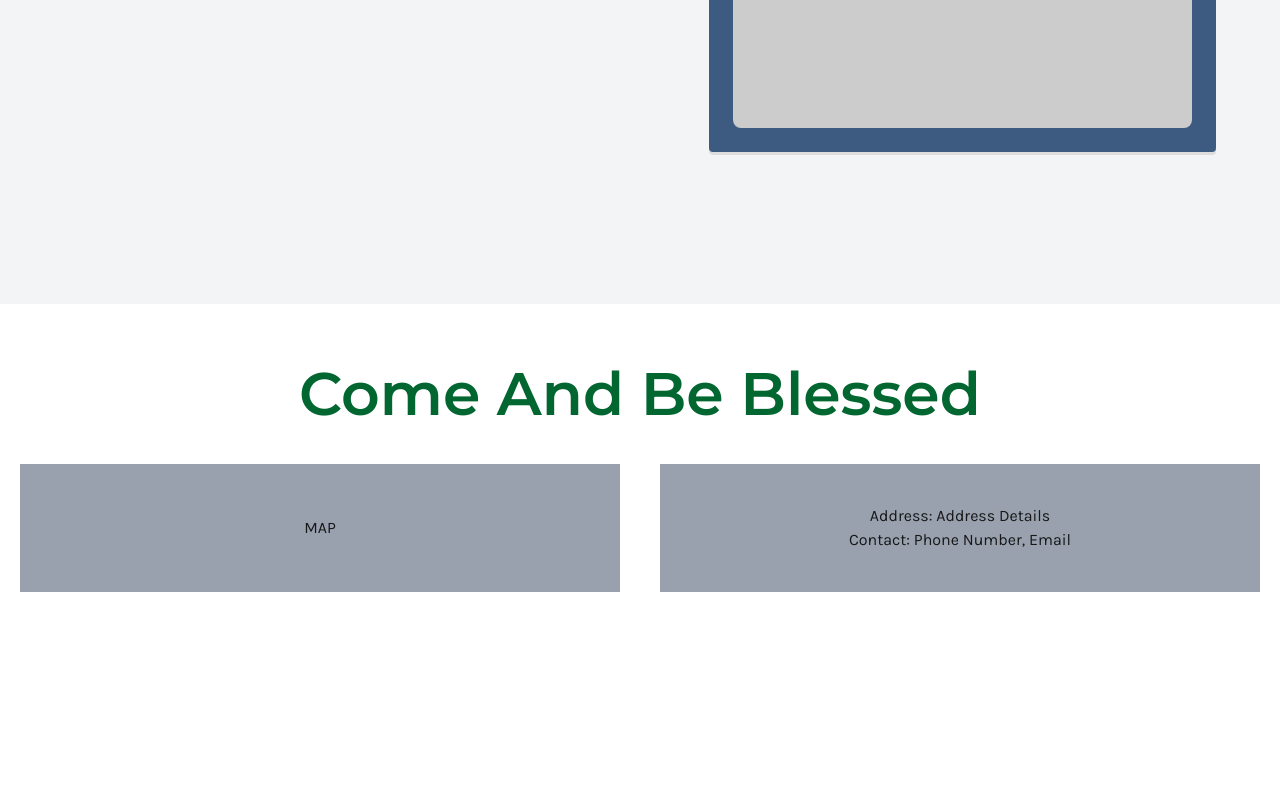
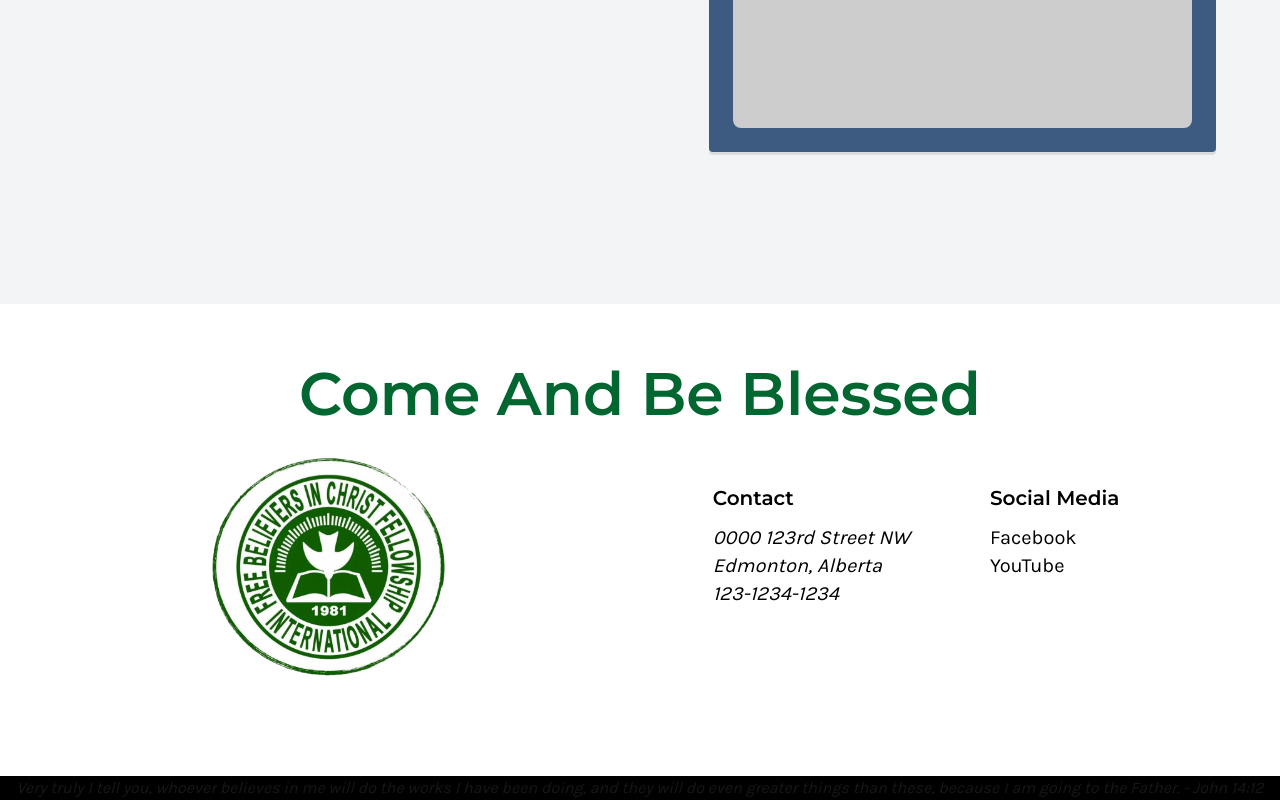
Before and after one commit to ksupa/church-website, a Next.js app: page /history in a window 1280 px wide. Shown: the part 3189-3989 px from the top of the page. Before the commit the page ends 3881 px from the top, so only its background shows below. Built offline with nearby package versions, Linux system fonts and the light colour scheme.

Commit message:
added footer information

```diff
--- a/app/components/Contact.jsx
+++ b/app/components/Contact.jsx
@@ -1,16 +1,62 @@
-import React from 'react'
+import React from "react";
+import logo from "../../assets/logo.webp";
+import Image from "next/image";
 
 export const Contact = () => {
   return (
-      <footer className="py-15 bg-white">
-        <h2 className="font-semibold text-center text-5xl lg:text-6xl text-green-800">Come And Be Blessed</h2>
-        <div className="max-w-7xl mx-auto px-5 py-10 grid md:grid-cols-2 gap-10">
-          <div className="bg-gray-400 content-center text-center p-10">MAP</div>
-          <div className="bg-gray-400 p-10 text-center">
-            <p>Address: Address Details</p>
-            <p>Contact: Phone Number, Email</p>
+    <footer className='pt-15 bg-white'>
+      <h2 className='font-semibold text-center text-4xl md:text-6xl text-green-800'>
+        Come And Be Blessed
+      </h2>
+      <div className='max-w-7xl mx-auto justify-center px-5 py-5 grid md:grid-cols-2'>
+        <Image
+          src={logo}
+          width={300}
+          height={300}
+          alt='FBCFI Logo'
+          className='mx-auto'
+        />
+
+        {/* Contact & Links */}
+        <div className='py-0 sm:py-10 text-black h-full mx-auto grid sm:grid-cols-2 gap-y-10 gap-x-0 sm:gap-x-20 sm:gap-y-0'>
+          <div>
+            <h3 className='font-semibold text-xl pb-3'>Contact</h3>
+            <address className='text-black text-xl'>
+              0000 123rd Street NW <br />
+              Edmonton, Alberta <br />
+              123-1234-1234
+            </address>
+          </div>
+          <div>
+            <h3 className='font-semibold text-xl pb-3'>Social Media</h3>
+            <ul className='text-xl'>
+              <li>
+                <a
+                  href='https://www.facebook.com/FBCFIEdmonton'
+                  target='_blank'>
+                  Facebook
+                </a>
+              </li>
+              <li>
+                <a
+                  href='https://www.youtube.com/@fbcfiedmonton5323'
+                  target='_blank'>
+                  YouTube
+                </a>
+              </li>
+            </ul>
           </div>
         </div>
-      </footer>
-  )
-}
+      </div>
+
+      {/*  */}
+      <div className='w-full bg-black mt-3'>
+        <p className='text-center px-2 italic text-sm sm:text-base'>
+          Very truly I tell you, whoever believes in me will do the works I have
+          been doing, and they will do even greater things than these, because I
+          am going to the Father. - John 14:12
+        </p>
+      </div>
+    </footer>
+  );
+};
--- a/app/components/ui/Card.jsx
+++ b/app/components/ui/Card.jsx
@@ -7,8 +7,8 @@ export const Card = ({ image, title, description, date }) => {
       <div className='bg-white rounded shadow-lg overflow-hidden p-5 fade-in h-full'>
         <Image
           src={image}
-          width={600}
-          height={400}
+          width={800}
+          height={600}
           alt='Event Image'
           className='rounded'
         />
--- a/app/page.js
+++ b/app/page.js
@@ -17,7 +17,7 @@ export default function Home() {
       />
 
       {/* Values */}
-      <section id='values' className='py-10 md:py-20 bg-gray-100'>
+      <section id='values' className='py-10 bg-gray-100'>
         <div className='max-w-7xl mx-auto pb-10 mb-10 grid md:grid-cols-2 gap-10'>
           <div className='px-5 flex flex-col h-full justify-between fade-in'>
             <div>
@@ -69,7 +69,7 @@ export default function Home() {
       </section>
 
       {/* Events */}
-      <section className='bg-gray-100 py-10 md:py-20'>
+      <section className='bg-gray-100 py-10 px-5'>
         <h2 className='font-semibold text-center text-5xl lg:text-6xl text-green-800'>
           Events
         </h2>
```
Also changed, not shown: assets/logo.webp (added).
